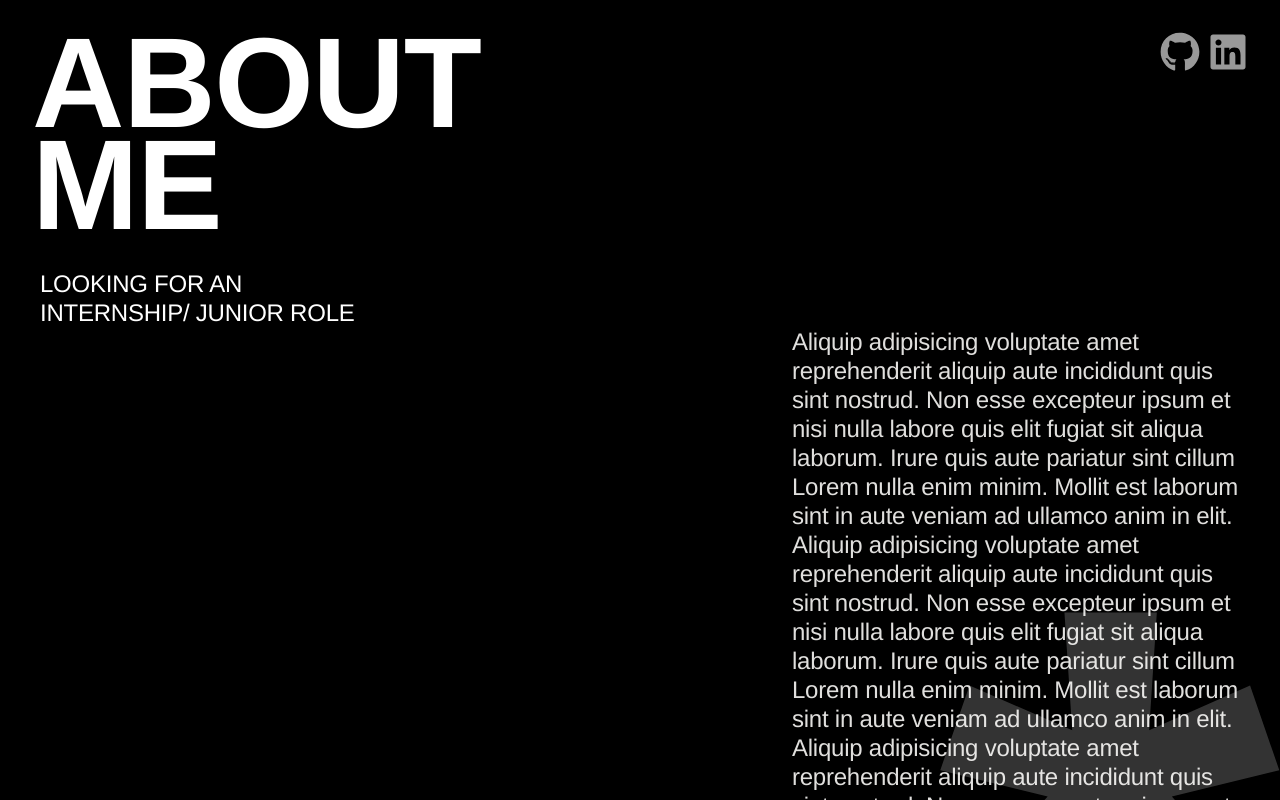
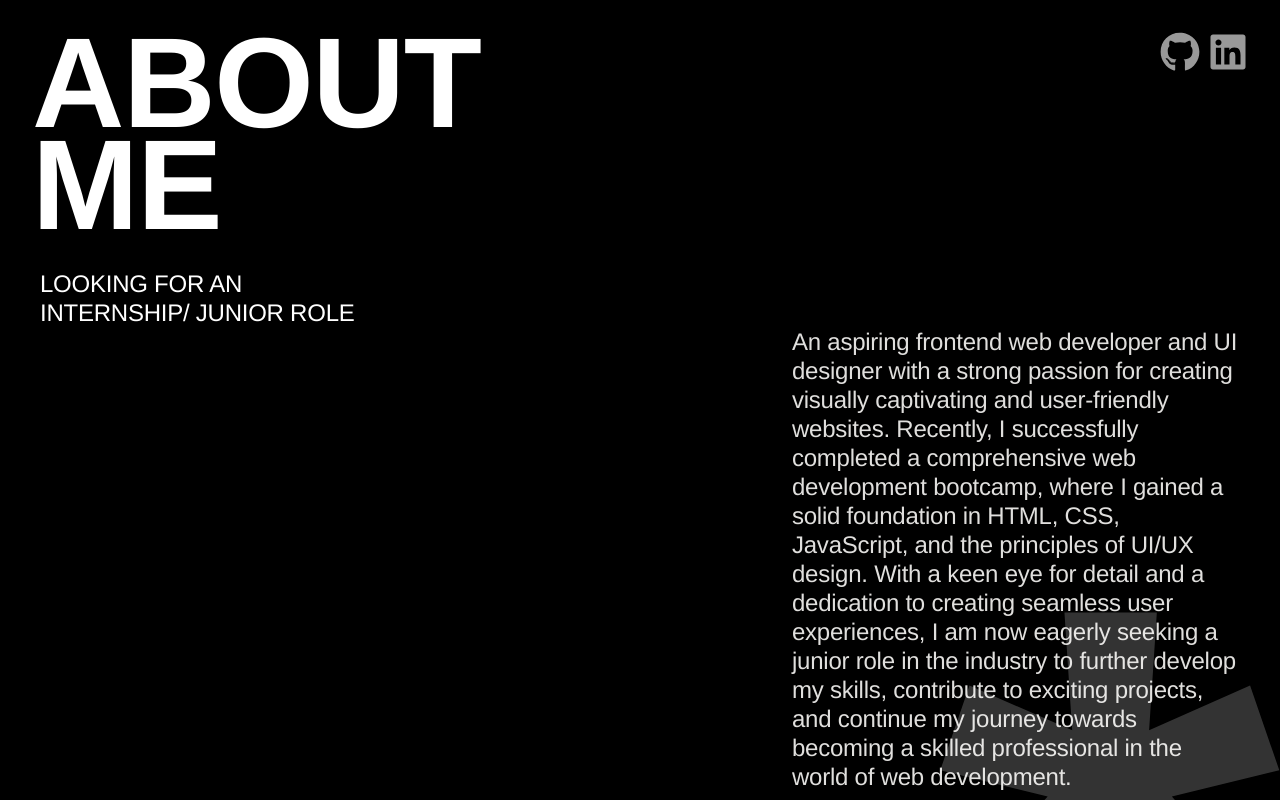
Before and after one commit to pedrotasca1/personal-portfolio-may, a React (Create React App) app in the folder personal-portfolio-may/: page / in a window 1280 px wide. Shown: the part 2400-3200 px from the top of the page. Built offline with nearby package versions, Linux system fonts and the light colour scheme.

Commit message:
implemented actual text for About Me Paragraph

```diff
--- a/personal-portfolio-may/src/components/About/About.js
+++ b/personal-portfolio-may/src/components/About/About.js
@@ -25,9 +25,7 @@ function About() {
           <div className='bottomText'>
             <div></div>
             <p className='aboutContent'>
-              Aliquip adipisicing voluptate amet reprehenderit aliquip aute incididunt quis sint nostrud. Non esse excepteur ipsum et nisi nulla labore quis elit fugiat sit aliqua laborum. Irure quis aute pariatur sint cillum Lorem nulla enim minim. Mollit est laborum sint in aute veniam ad ullamco anim in elit.
-              Aliquip adipisicing voluptate amet reprehenderit aliquip aute incididunt quis sint nostrud. Non esse excepteur ipsum et nisi nulla labore quis elit fugiat sit aliqua laborum. Irure quis aute pariatur sint cillum Lorem nulla enim minim. Mollit est laborum sint in aute veniam ad ullamco anim in elit.
-              Aliquip adipisicing voluptate amet reprehenderit aliquip aute incididunt quis sint nostrud. Non esse excepteur ipsum et nisi nulla labore quis elit fugiat sit aliqua laborum. Irure quis aute pariatur sint cillum Lorem nulla enim minim. Mollit est laborum sint in aute veniam ad ullamco anim in elit.
+            An aspiring frontend web developer and UI designer with a strong passion for creating visually captivating and user-friendly websites. Recently, I successfully completed a comprehensive web development bootcamp, where I gained a solid foundation in HTML, CSS, JavaScript, and the principles of UI/UX design. With a keen eye for detail and a dedication to creating seamless user experiences, I am now eagerly seeking a junior role in the industry to further develop my skills, contribute to exciting projects, and continue my journey towards becoming a skilled professional in the world of web development.
             </p>
               <h4 className='aboutBackgroundImage'>*</h4>
           </div>
--- a/personal-portfolio-may/src/components/About/About.scss
+++ b/personal-portfolio-may/src/components/About/About.scss
@@ -1,30 +1,3 @@
-// .aboutSection {
-//   height: 100vh;
-//   position: relative;
-
-//   overflow: hidden;
-// }
-
-// .AboutContainer {
-//   height: 100vh;
-
-//   background-color: #000000;
-//   color: white;
-//   // color: white;
-//   // border: 1px solid blue;
-// }
-
-// .aboutContent {
-//   max-width: 35vw;
-//   padding: 32px;
-//   color: #E0DFDD;
-//   margin: 0;
-
-//   position: absolute;
-//   right: 0;
-//   // bottom: 40px;
-// }
-
 .aboutBackgroundImage {
   color: white;
   opacity: 0.2;
@@ -40,34 +13,6 @@
   right: 0;
 }
 
-// .bottomText {
-//   display: flex;
-//   justify-content: space-between;
-//   align-content: end;
-//   max-height: 656px;
-// }
-
-// .aboutLinkContainer {
-//   position: absolute;
-//   top: 32px;
-//   right: 32px;
-//   display: flex;
-//   gap: 8px;
-// }
-
-// .aboutLinkLogo {
-//   color: white;
-//   opacity: 0.6;
-
-//   cursor: pointer;
-// }
-
-// .AboutContainer p {
-//   padding: 0 40px;
-//   margin: 0;
-// }
-
-// //////////////////////////////////////
 .aboutSection {
   height: 100vh;
   position: relative;
@@ -86,12 +31,11 @@
   flex-direction: column;
   align-items: flex-start;
   justify-content: flex-start;
-
 }
 
 .aboutContent {
   max-width: 35vw;
-  padding: 32px;
+  padding: 48px 32px;
   color: #E0DFDD;
   margin: 0;
   margin-left: auto;
```
